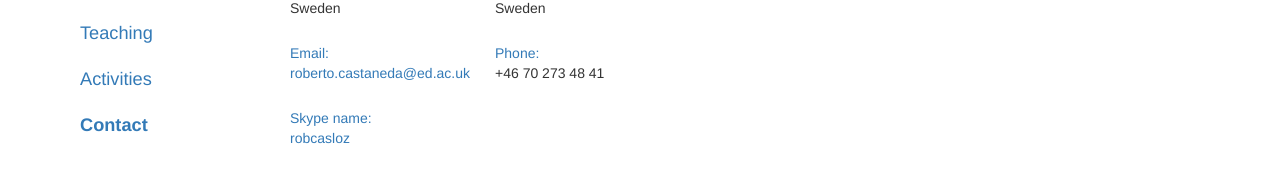
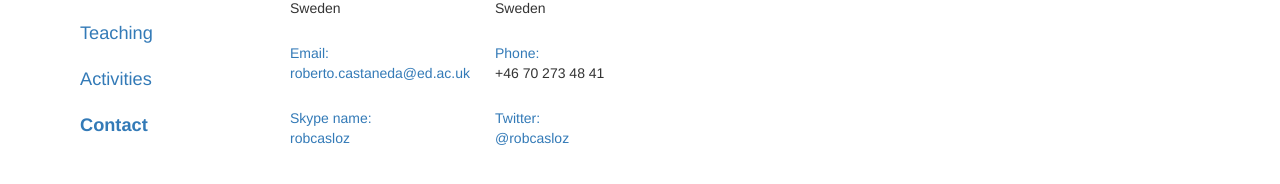
Before and after one commit to robcasloz/robcasloz.github.io, a Jekyll site: the page built from _posts/2010-08-01-contact.md, in a window 1280 px wide. Shown: the part 183-367 px from the top of the page. Built offline with Jekyll 4.4.1, drawn with Linux system fonts in a browser that asks for light colours.

Commit message:
Add Twitter

```diff
--- a/_posts/2010-08-01-contact.md
+++ b/_posts/2010-08-01-contact.md
@@ -37,5 +37,9 @@ Sweden
 <div class="section">Skype name:</div>
 <a href="https://join.skype.com/invite/fmPOgjZmN7Ro">robcasloz</a>
     </td>
+    <td>
+<div class="section">Twitter:</div>
+<a href="https://twitter.com/robcasloz">@robcasloz</a>
+    </td>
   </tr>
 </table>
```
